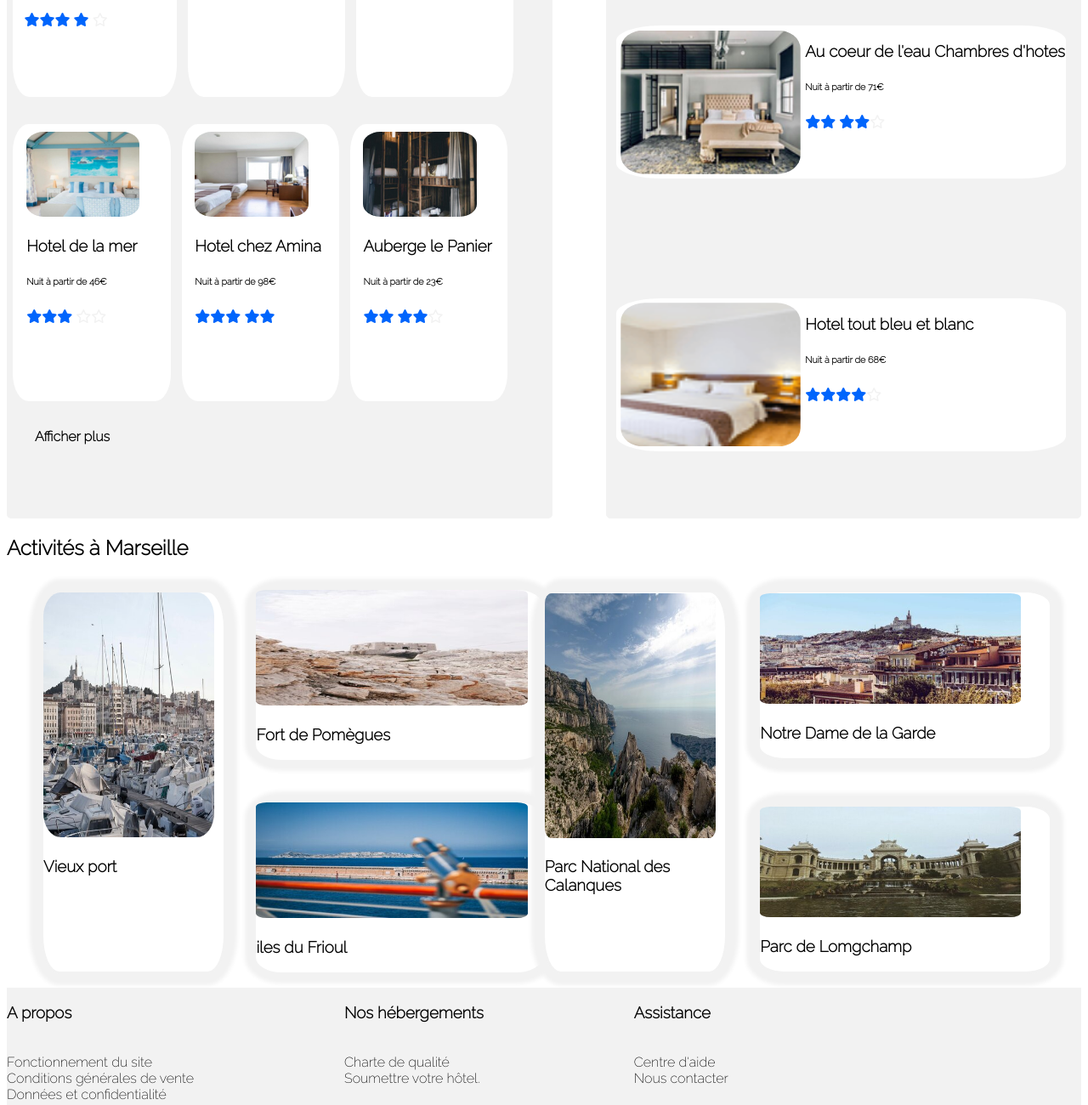
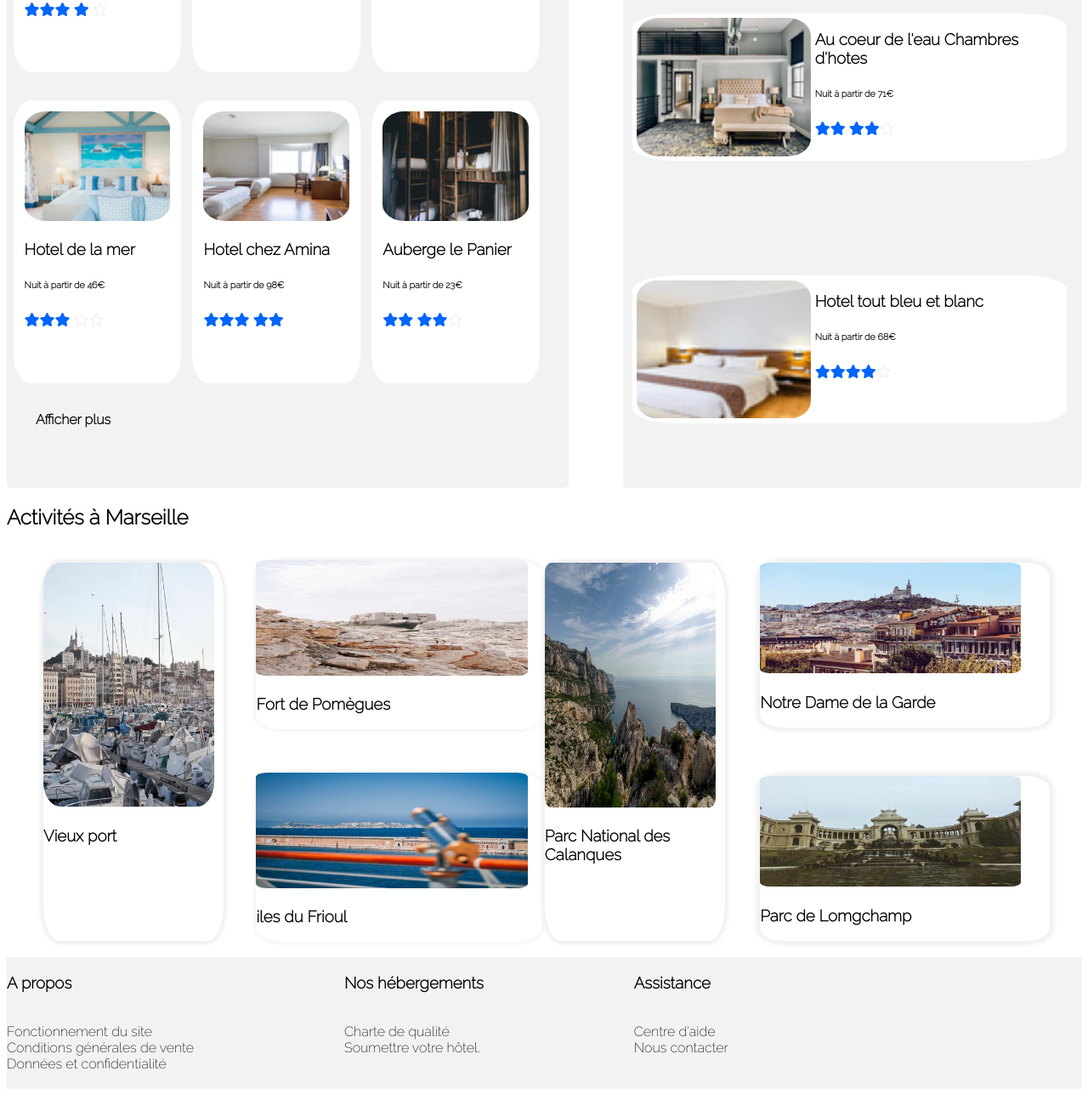
Before and after one commit to Bledichef/Projet2, a plain HTML site: page projet2.html in a window 1280 px wide. Shown: the part 802-2102 px from the top of the page at 85% size. Drawn offline with Linux system fonts and the light colour scheme.

Commit message:
Add files via upload

```diff
--- a/Projet2.css
+++ b/Projet2.css
@@ -254,11 +254,11 @@ body {
     padding-left: 2%;
     padding-top: 1%;
     width: 26%;
-
     color: black;
     margin-left: 2%;
     margin-bottom: 5%;
     text-decoration: none;
+    padding: 10px;
 }
 
 .Aubergedelacannebiere10 {
@@ -290,6 +290,7 @@ body {
     margin-left: 2%;
     margin-bottom: 5%;
     text-decoration: none;
+    padding: 10px;
 }
 
 .Hoteldelamer {
@@ -305,6 +306,7 @@ body {
     margin-left: 1%;
     margin-bottom: 5%;
     text-decoration: none;
+    padding: 10px;
 }
 
 
@@ -322,6 +324,7 @@ body {
     margin-left: 2%;
     margin-bottom: 5%;
     text-decoration: none;
+    padding: 10px;
 }
 
 .AubergelePanier10 {
@@ -337,7 +340,7 @@ body {
     margin-left: 2%;
     margin-bottom: 5%;
     text-decoration: none;
-
+    padding: 10px;
 }
 
 .Afficherplus {
@@ -358,7 +361,7 @@ body {
     border-color: #F2F2F2;
      width: 25%;
     text-decoration: none;
-    box-shadow:  0px 0px 5px 13px #F2F2F2 ;
+    box-shadow:  0px 0px 5px 1px #F2F2F2 ;
     color: black;
     margin-right: 3%;
 }
@@ -375,7 +378,7 @@ body {
     background-color: white;
     width: 80%;
     text-decoration: none;
-    box-shadow:  0px 0px 5px 13px #F2F2F2 ;
+    box-shadow:  0px 0px 5px 2px #F2F2F2 ;
     color: black;
 }
 
@@ -392,7 +395,7 @@ body {
     background-color: white;
     color: black;
     text-decoration: none;
-    box-shadow:  0px 0px 5px 13px #F2F2F2 ;
+    box-shadow:  0px 0px 5px 2px #F2F2F2 ;
     margin-top: 15%;
 }
 
@@ -410,7 +413,7 @@ body {
     background-color: white;
     padding-top: 0.05%;
     text-decoration: none;
-    box-shadow:  0px 0px 5px 13px #F2F2F2 ;
+    box-shadow:  0px 0px 5px 1px #F2F2F2 ;
     color: black;
     margin-right: 3%;
 }
@@ -428,7 +431,7 @@ body {
     padding-top: 0.05%;
 
     text-decoration: none;
-    box-shadow:  0px 0px 5px 13px #F2F2F2 ;
+    box-shadow:  0px 0px 5px 2px #F2F2F2 ;
     width: 80%;
     color: black;
 }
@@ -446,7 +449,7 @@ body {
     padding-top: 0.05%;
 
     text-decoration: none;
-    box-shadow:  0px 0px 5px 13px #F2F2F2 ;
+    box-shadow:  0px 0px 5px 2px #F2F2F2 ;
     width: 80%;
     color: black;
     margin-top: 15%;
@@ -555,27 +558,27 @@ body {
 }
 
 .photoHotelduport {
-    width: 80%;
+    width: 100%;
     border-radius: 15%;
 }
 
 .photoHotellesmouettes {
-    width: 80%;
+    width: 100%;
     border-radius: 15%;
 }
 
 .photoHoteldelamer {
-    width: 80%;
+    width: 100%;
     border-radius: 15%;
 }
 
 .photoHotelchezAmina {
-    width: 80%;
+    width: 100%;
     border-radius: 15%;
 }
 
 .photoAubergelePanier {
-    width: 80%;
+    width: 100%;
     border-radius: 15%;
 }
 
```
